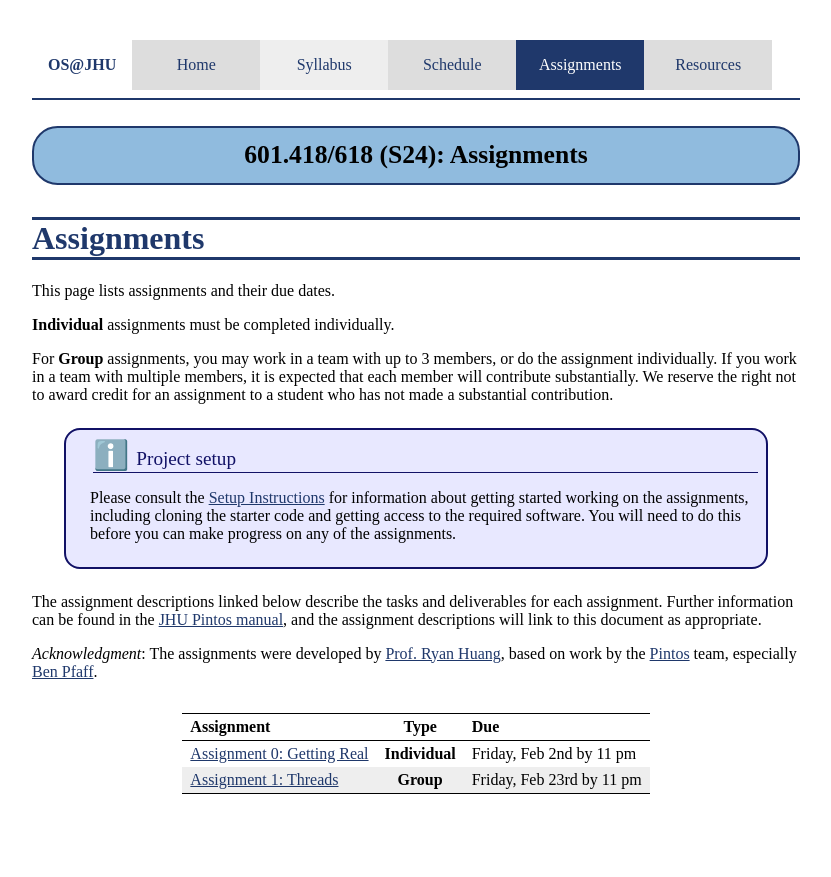
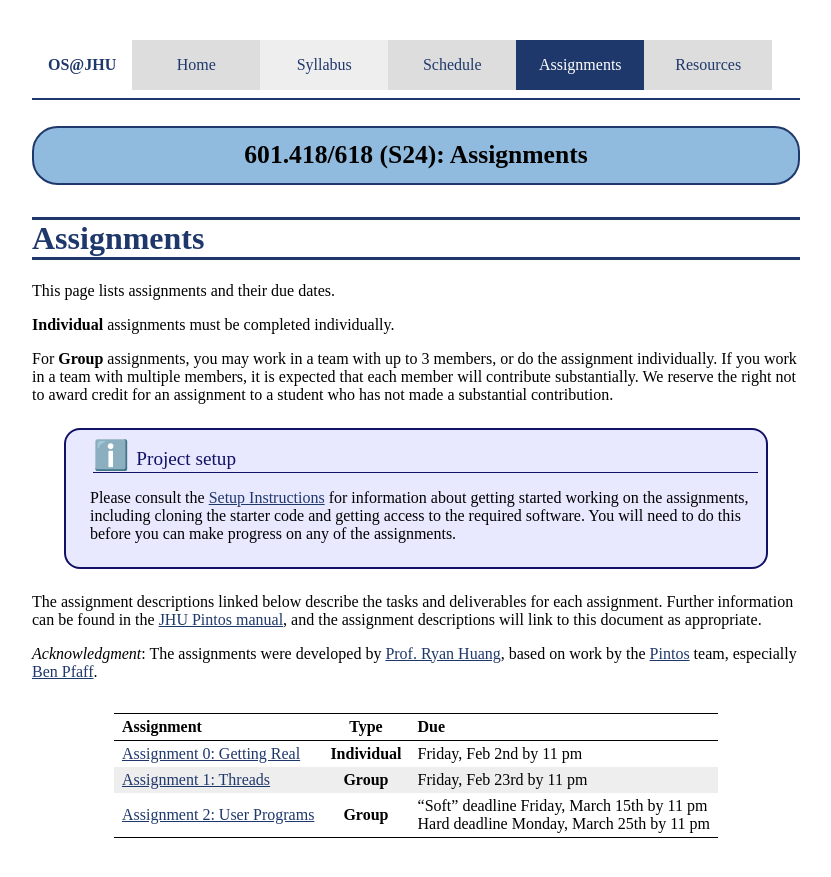
Before and after one commit to jhuopsys/spring2024, a Jekyll site: the page built from assignments.md, in a window 1280 px wide. Shown: the top 877 px of the page, without its empty margins (224-1055 px from the left). Built offline with Jekyll 4.4.1, drawn with Linux system fonts in a browser that asks for light colours.

Commit message:
list assignment 2 on assignments page

```diff
--- a/assignments.md
+++ b/assignments.md
@@ -43,3 +43,4 @@ Assignment | Type | Due
 ---------- | :--: | ---
 [Assignment 0: Getting Real](assign/assign00.html) | **Individual** | Friday, Feb 2nd by 11 pm
 [Assignment 1: Threads](assign/assign01.html) | **Group** | Friday, Feb 23rd by 11 pm
+[Assignment 2: User Programs](assign/assign02.html) | **Group** | "Soft" deadline Friday, March 15th by 11 pm<br>Hard deadline Monday, March 25th by 11 pm
```
